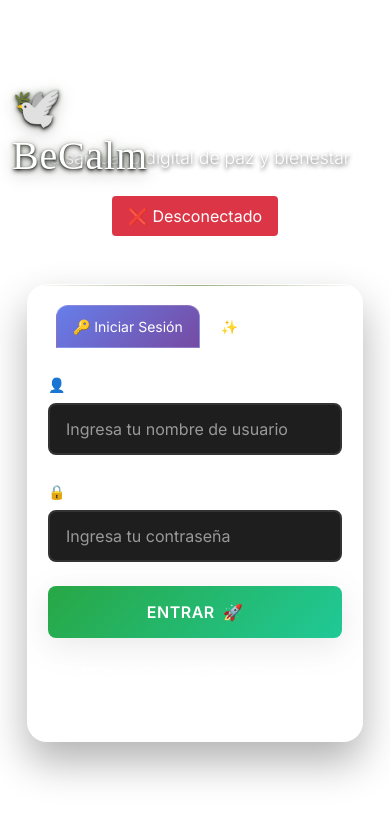
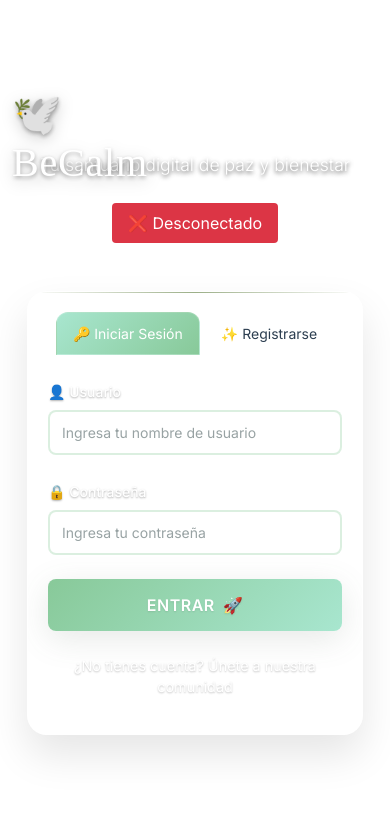
Before and after one commit to ebyted/becalm_frontend, a React (Create React App) app: page / in a window 390 px wide. Shown: the top 820 px of the page. Built offline with nearby package versions, Linux system fonts and the light colour scheme; no server answers.

Commit message:
feat: restore original styles for Login component, including updated CSS variables, input, button, card, alert, and responsive design

```diff
--- a/src/styles/Login.css
+++ b/src/styles/Login.css
@@ -1,53 +1,58 @@
-/* src/styles/Login.css */
+/* src/styles/Login.css - RESTAURANDO ESTILOS ORIGINALES */
 
-/* Variables CSS */
+/* Variables CSS con la paleta original */
 :root {
-  --primary-gradient: linear-gradient(135deg, #667eea 0%, #764ba2 100%);
+  --primary-gradient: linear-gradient(135deg, #a8e6cf 0%, #88c999 100%);
   --glass-bg: rgba(255, 255, 255, 0.1);
   --glass-border: rgba(255, 255, 255, 0.2);
-  --text-primary: #ffffff;
+  --text-primary: #2c3e50;
   --border-radius: 12px;
   --transition: all 0.3s ease;
+  --success-color: #88c999;
+  --success-hover: #7bb386;
 }
 
-/* Estilos para inputs */
+/* Estilos para inputs - PALETA ORIGINAL */
 .form-control-modern {
-  background-color: #1e1e1e !important;
-  color: #ffffff !important;
-  border: 2px solid #333333 !important;
+  background-color: rgba(255, 255, 255, 0.9) !important;
+  color: #2c3e50 !important;
+  border: 2px solid rgba(136, 201, 153, 0.3) !important;
   border-radius: 8px !important;
   padding: 12px 16px !important;
   font-size: 16px !important;
   transition: all 0.3s ease !important;
   outline: none !important;
+  backdrop-filter: blur(10px);
+  -webkit-backdrop-filter: blur(10px);
 }
 
 .form-control-modern::placeholder {
-  color: #999999 !important;
-  opacity: 1 !important;
+  color: #7f8c8d !important;
+  opacity: 0.8 !important;
 }
 
 .form-control-modern:focus {
-  border-color: #007bff !important;
-  background-color: #2a2a2a !important;
-  box-shadow: 0 0 10px rgba(0, 123, 255, 0.3) !important;
+  border-color: #88c999 !important;
+  background-color: rgba(255, 255, 255, 0.95) !important;
+  box-shadow: 0 0 15px rgba(136, 201, 153, 0.3) !important;
   outline: none !important;
 }
 
 .form-control-modern:hover {
-  border-color: #555555 !important;
+  border-color: rgba(136, 201, 153, 0.5) !important;
+  background-color: rgba(255, 255, 255, 0.95) !important;
 }
 
 /* Específico para autofill de Chrome */
 .form-control-modern:-webkit-autofill,
 .form-control-modern:-webkit-autofill:hover,
 .form-control-modern:-webkit-autofill:focus {
-  -webkit-box-shadow: 0 0 0 1000px #1e1e1e inset !important;
-  -webkit-text-fill-color: #ffffff !important;
+  -webkit-box-shadow: 0 0 0 1000px rgba(255, 255, 255, 0.9) inset !important;
+  -webkit-text-fill-color: #2c3e50 !important;
   transition: background-color 5000s ease-in-out 0s !important;
 }
 
-/* Estilos para botones */
+/* Estilos para botones - PALETA ORIGINAL */
 .btn-modern {
   border: none;
   border-radius: 8px;
@@ -56,50 +61,53 @@
   letter-spacing: 0.5px;
   transition: all 0.3s ease;
   cursor: pointer;
+  backdrop-filter: blur(10px);
+  -webkit-backdrop-filter: blur(10px);
 }
 
 .btn-success-modern {
-  background: linear-gradient(135deg, #28a745, #20c997);
+  background: linear-gradient(135deg, #88c999, #a8e6cf);
   color: white;
+  text-shadow: 0 1px 2px rgba(0, 0, 0, 0.1);
 }
 
 .btn-success-modern:hover {
-  background: linear-gradient(135deg, #218838, #1abc9c);
+  background: linear-gradient(135deg, #7bb386, #95d9b8);
   transform: translateY(-2px);
-  box-shadow: 0 8px 25px rgba(40, 167, 69, 0.3);
+  box-shadow: 0 8px 25px rgba(136, 201, 153, 0.4);
 }
 
 .btn-success-modern:disabled {
-  background: #6c757d;
+  background: #bdc3c7;
   cursor: not-allowed;
   transform: none;
   box-shadow: none;
 }
 
-/* Estilos para el card moderno */
+/* Estilos para el card moderno - PALETA ORIGINAL */
 .modern-card {
   background: rgba(255, 255, 255, 0.1);
-  backdrop-filter: blur(10px);
-  -webkit-backdrop-filter: blur(10px);
+  backdrop-filter: blur(15px);
+  -webkit-backdrop-filter: blur(15px);
   border: 1px solid rgba(255, 255, 255, 0.2);
   border-radius: 20px;
-  box-shadow: 0 20px 40px rgba(0, 0, 0, 0.3);
+  box-shadow: 0 20px 40px rgba(0, 0, 0, 0.1);
 }
 
-/* Estilos para alertas */
+/* Estilos para alertas - PALETA ORIGINAL */
 .alert-modern {
   padding: 12px 20px;
   border-radius: 8px;
   font-weight: 500;
-  background: rgba(255, 255, 255, 0.1);
+  background: rgba(255, 255, 255, 0.15);
   backdrop-filter: blur(10px);
   border: 1px solid rgba(255, 255, 255, 0.2);
 }
 
-/* Spinner moderno */
+/* Spinner moderno - PALETA ORIGINAL */
 .modern-spinner {
   border: 2px solid rgba(255, 255, 255, 0.3);
-  border-left: 2px solid #ffffff;
+  border-left: 2px solid #88c999;
   border-radius: 50%;
   animation: spin 1s linear infinite;
 }
@@ -112,6 +120,8 @@
 /* Logo flotante */
 .floating {
   animation: floating 3s ease-in-out infinite;
+  color: white;
+  text-shadow: 0 2px 4px rgba(0, 0, 0, 0.3);
 }
 
 @keyframes floating {
@@ -119,21 +129,46 @@
   50% { transform: translateY(-10px); }
 }
 
-/* Estilos para tabs */
+/* Estilos para tabs - PALETA ORIGINAL */
 .nav-tabs-modern .nav-link {
   border: none;
   border-radius: 0;
+  transition: all 0.3s ease;
 }
 
 .nav-tabs-modern .nav-link.active {
-  border-bottom: 3px solid #007bff;
+  background: var(--primary-gradient) !important;
+  color: white !important;
 }
 
-/* Labels */
+.nav-tabs-modern .nav-link:not(.active) {
+  background: var(--glass-bg);
+  color: white;
+}
+
+.nav-tabs-modern .nav-link:hover:not(.active) {
+  background: rgba(255, 255, 255, 0.15);
+}
+
+/* Labels - PALETA ORIGINAL */
 .form-label {
   margin-bottom: 8px;
   font-size: 14px;
   font-weight: 500;
+  color: white !important;
+  text-shadow: 0 1px 2px rgba(0, 0, 0, 0.3);
+}
+
+/* Textos - PALETA ORIGINAL */
+.text-light {
+  color: white !important;
+  text-shadow: 0 1px 2px rgba(0, 0, 0, 0.3);
+}
+
+/* Brand logo */
+.brand-logo {
+  color: white !important;
+  text-shadow: 0 2px 4px rgba(0, 0, 0, 0.3);
 }
 
 /* Responsive */
@@ -147,4 +182,25 @@
     padding: 10px 16px !important;
     font-size: 14px;
   }
+
+  .form-control-modern {
+    font-size: 14px !important;
+    padding: 10px 12px !important;
+  }
 }
+
+/* Efectos adicionales para mejorar la experiencia */
+.form-control-modern:focus {
+  animation: glow 0.3s ease-in-out;
+}
+
+@keyframes glow {
+  0% { box-shadow: 0 0 5px rgba(136, 201, 153, 0.2); }
+  100% { box-shadow: 0 0 15px rgba(136, 201, 153, 0.3); }
+}
+
+/* Mejoras para el botón */
+.btn-success-modern:active {
+  transform: translateY(0px);
+  box-shadow: 0 4px 15px rgba(136, 201, 153, 0.3);
+}
```
